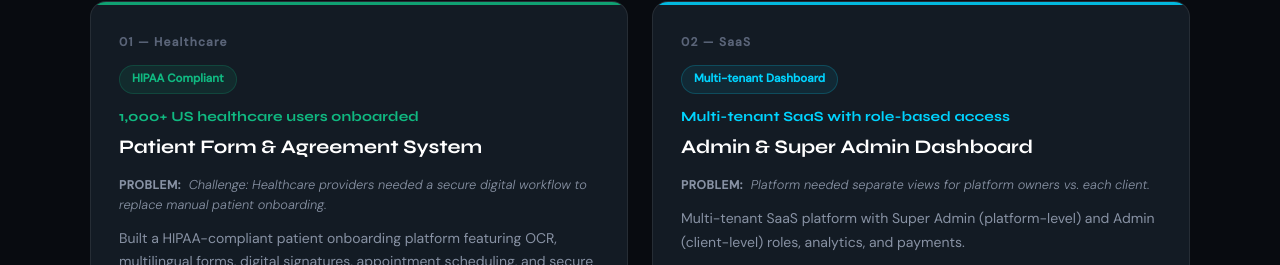
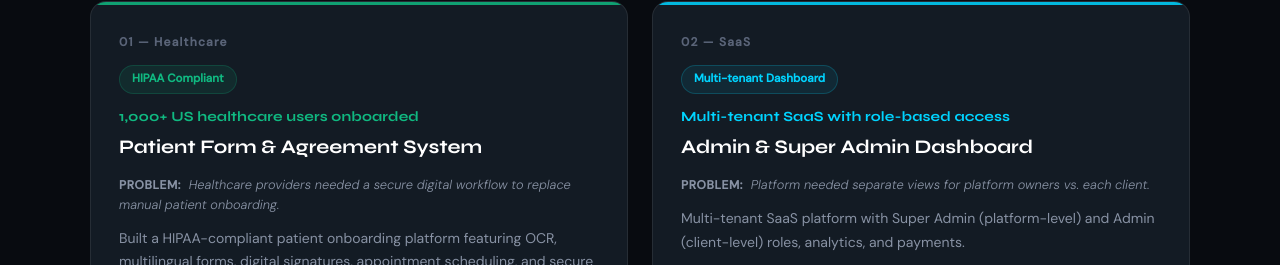
Before and after one commit to nandhakumar-official/nkdev, a React (Vite) app: page / in a window 1280 px wide. Shown: the part 5604-5869 px from the top of the page. Built offline with nearby package versions, Linux system fonts and the light colour scheme.

Commit message:
Fix:Content alignment fix

```diff
--- a/src/components/Home/Hero/Hero.css
+++ b/src/components/Home/Hero/Hero.css
@@ -8,7 +8,6 @@
   align-items: center;
   position: relative;
   overflow: hidden;
-
   padding: clamp(90px, 10vw, 120px) clamp(20px, 5vw, 60px)
     clamp(50px, 6vw, 90px);
 }
--- a/src/components/Home/Projects/Projects.jsx
+++ b/src/components/Home/Projects/Projects.jsx
@@ -32,7 +32,7 @@ const Projects = () => {
       metricHeadline: "1,000+ US healthcare users onboarded",
       title: "Patient Form & Agreement System",
       problem:
-        "Challenge: Healthcare providers needed a secure digital workflow to replace manual patient onboarding.",
+        "Healthcare providers needed a secure digital workflow to replace manual patient onboarding.",
       description:
         "Built a HIPAA-compliant patient onboarding platform featuring OCR, multilingual forms, digital signatures, appointment scheduling, and secure document workflows.",
       // FIX: Outcome chips replace feature bullet list
```
